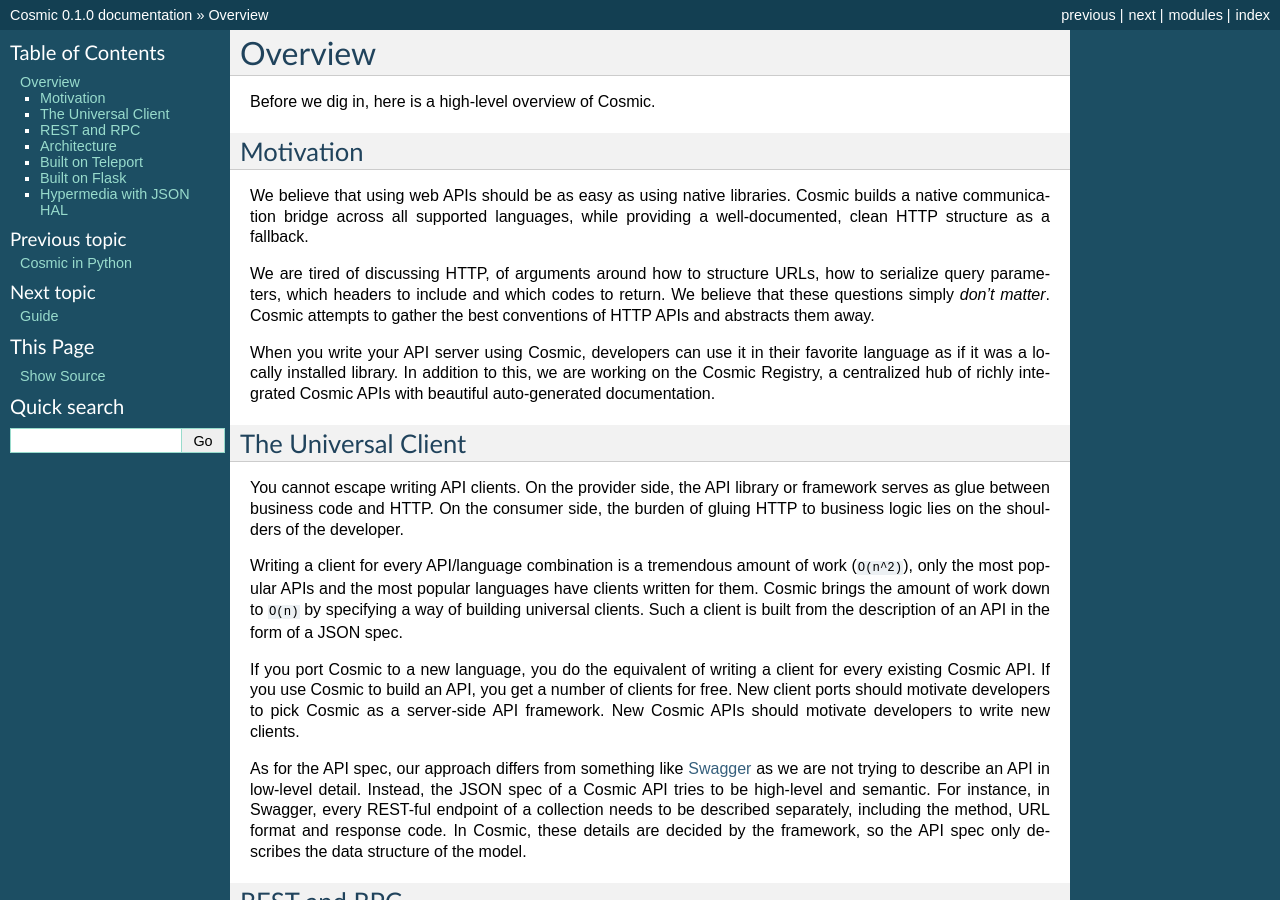
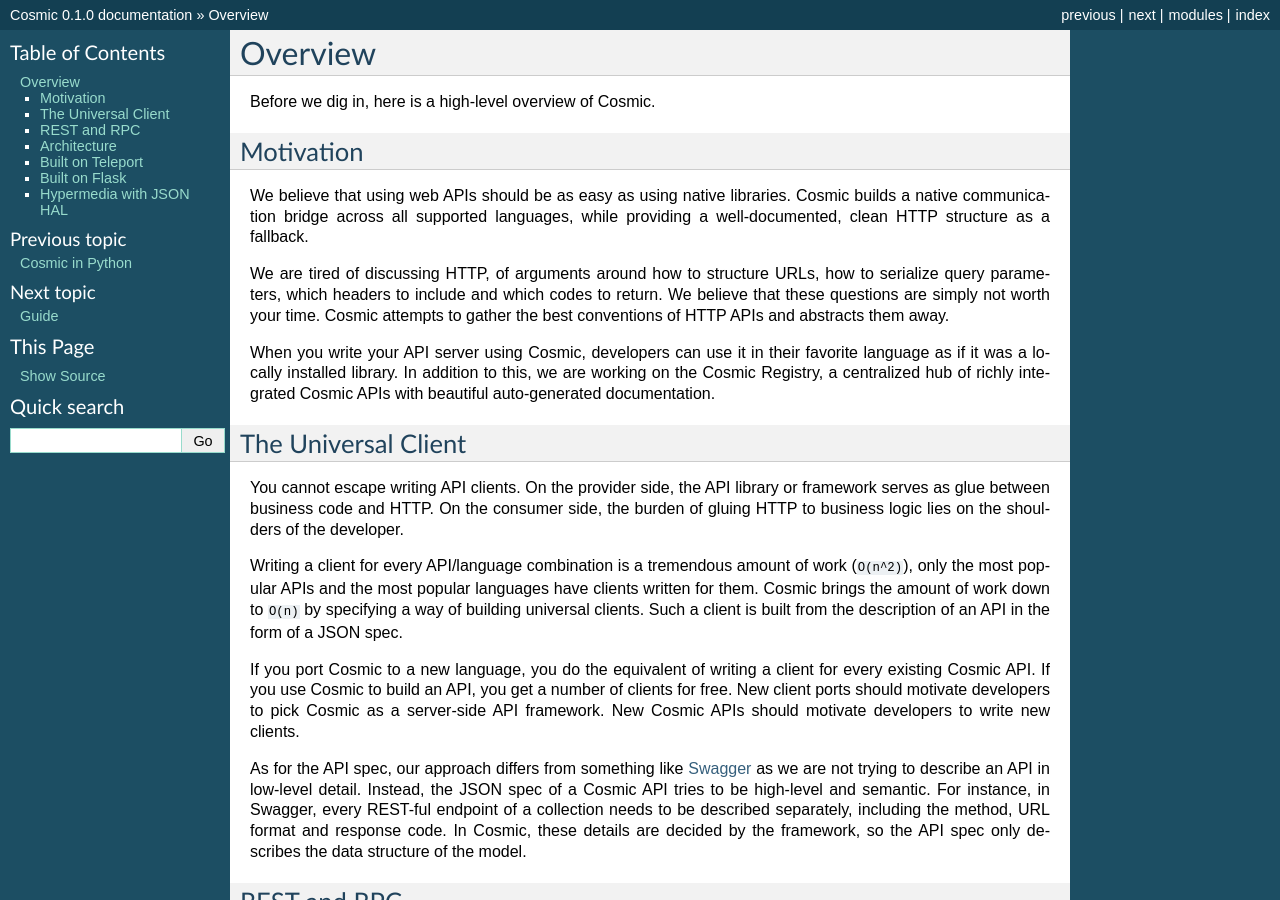
Before and after one commit to cosmic-api/cosmic.py, a Sphinx documentation site: the page built from docs/source/overview.rst, in a window 1280 px wide and 900 px high. Built offline with Sphinx 7.4.7, drawn with Linux system fonts in a browser that asks for light colours.

Commit message:
Tweak docs

```diff
--- a/docs/source/overview.rst
+++ b/docs/source/overview.rst
@@ -12,8 +12,8 @@
 
 We are tired of discussing HTTP, of arguments around how to structure URLs,
 how to serialize query parameters, which headers to include and which codes to
-return. We believe that these questions simply *don't matter*. Cosmic attempts
-to gather the best conventions of HTTP APIs and abstracts them away.
+return. We believe that these questions are simply not worth your time. Cosmic
+attempts to gather the best conventions of HTTP APIs and abstracts them away.
 
 When you write your API server using Cosmic, developers can use it in their
 favorite language as if it was a locally installed library. In addition to
```
